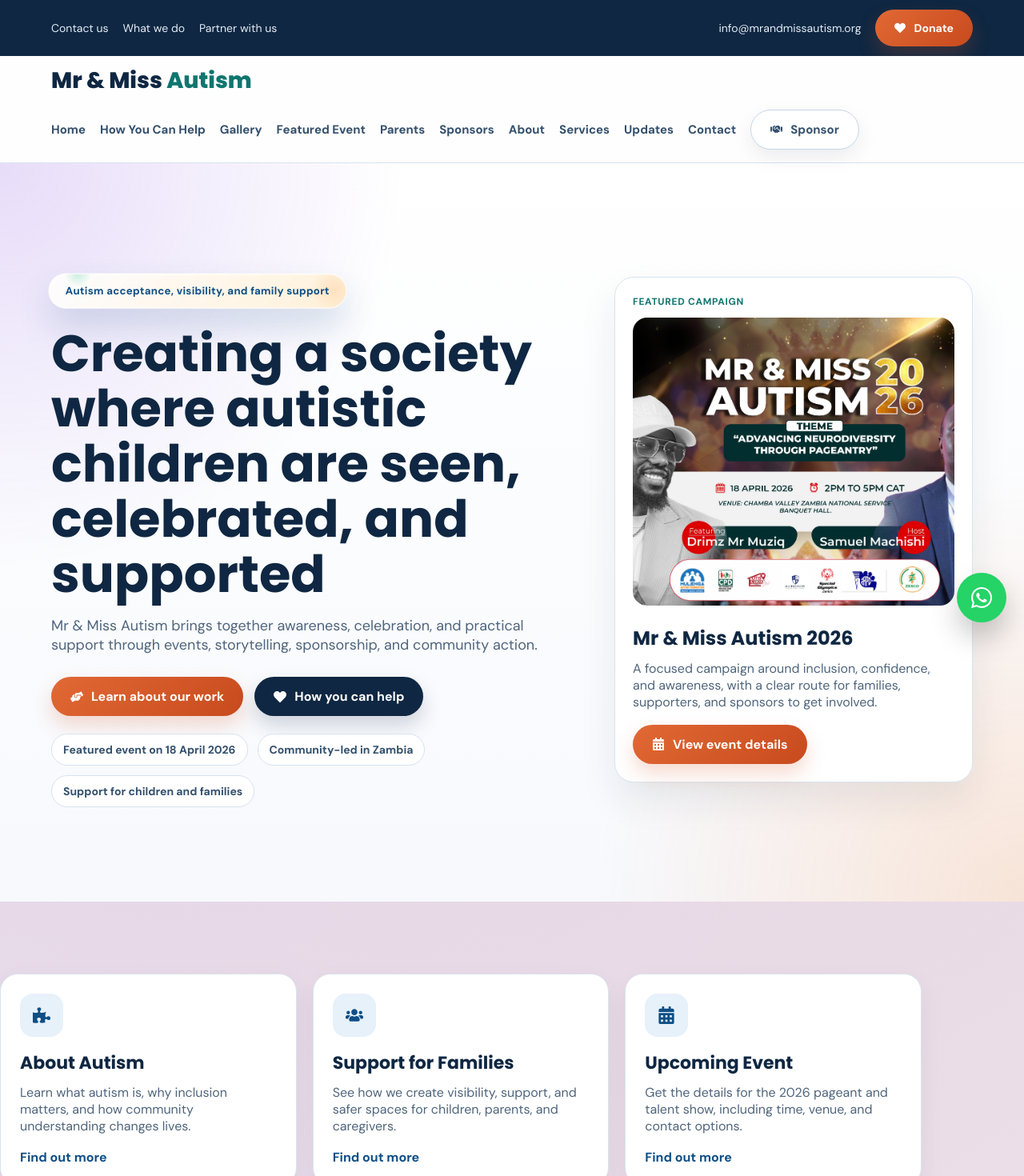
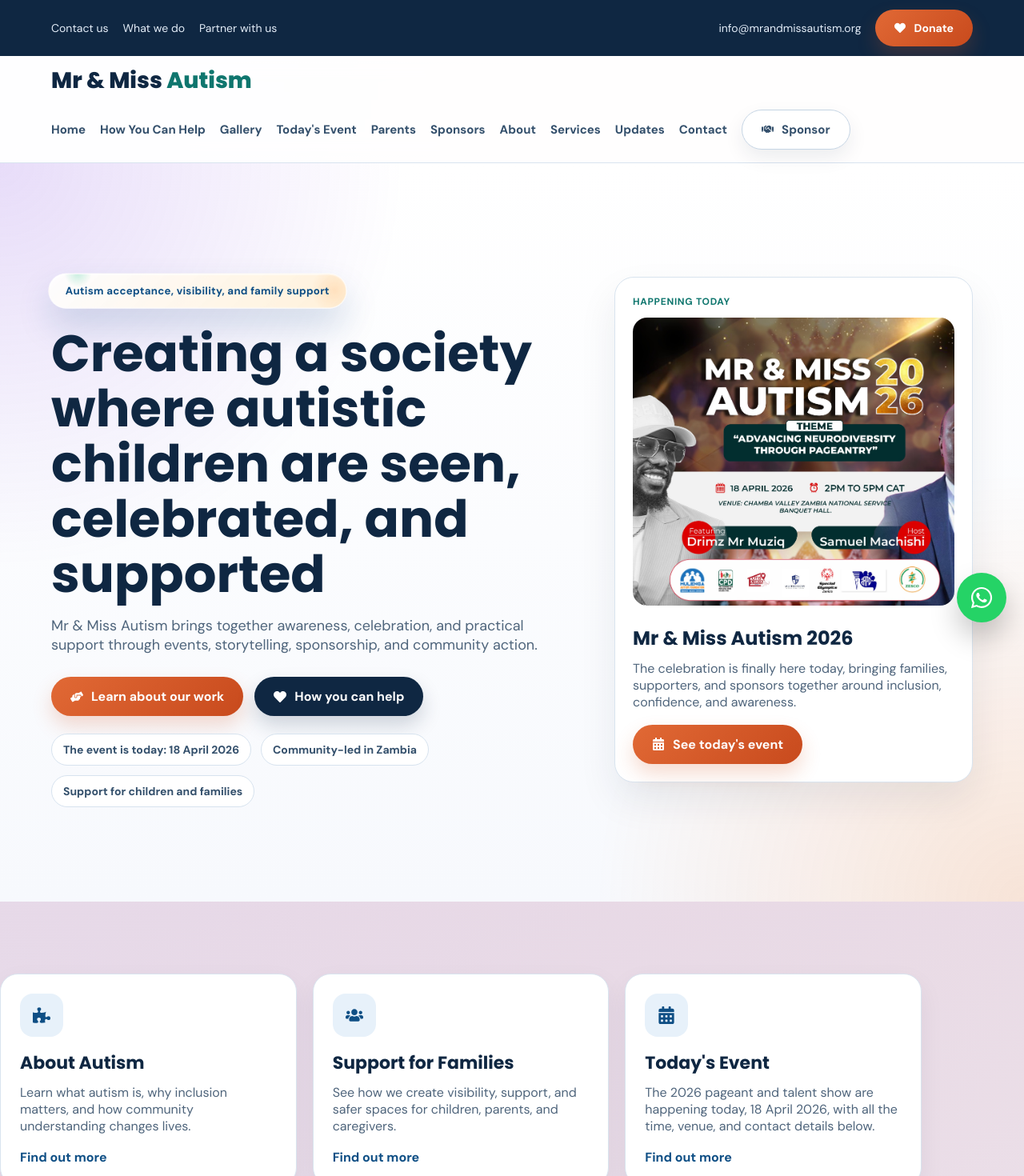
Before and after one commit to ABmwansa/Mr-and-Mis-Autism, a React (Create React App) app: page / in a window 1280 px wide. Shown: the top 1470 px of the page at 80% size. Built offline with nearby package versions, Linux system fonts and the light colour scheme.

Commit message:
Update event day messaging and add Zamcom sponsor

```diff
--- a/src/App.js
+++ b/src/App.js
@@ -1,5 +1,6 @@
 import React, { useEffect, useMemo, useRef, useState, Suspense } from "react";
-import { Link } from "react-router-dom";import {
+import { Link } from "react-router-dom";
+import {
   FaWhatsapp,
   FaHeart,
   FaHandsHelping,
@@ -40,6 +41,7 @@ import sponsor5 from "./assets/sponsor logos/multisensory.png";
 import sponsor6 from "./assets/sponsor logos/Logo6.png";
 import sponsor7 from "./assets/sponsor logos/logo7.jpeg";
 import sponsor8 from "./assets/sponsor logos/Logo.jpg.jpeg";
+import sponsor9 from "./assets/sponsor logos/zamcom-radio.jpeg";
 
 function SectionLoader({ minHeight = "300px" }) {
   return (
@@ -305,8 +307,8 @@ export default function App() {
     },
     {
       icon: <FaCalendarAlt />,
-      title: "Upcoming Event",
-      text: "Get the details for the 2026 pageant and talent show, including time, venue, and contact options.",
+      title: "Today's Event",
+      text: "The 2026 pageant and talent show are happening today, 18 April 2026, with all the time, venue, and contact details below.",
       href: "#upcoming-event",
     },
   ];
@@ -337,9 +339,9 @@ export default function App() {
 
   const updates = [
     {
-      title: "Mr & Miss Autism 2026 is coming up",
+      title: "Mr & Miss Autism 2026 is happening today",
       date: "18 April 2026",
-      text: "Our next event will celebrate confidence, talent, and inclusion with families, supporters, and community partners.",
+      text: "Today, 18 April 2026, families, supporters, and community partners are gathering to celebrate confidence, talent, and inclusion.",
       href: "#upcoming-event",
     },
     {
@@ -2127,7 +2129,7 @@ Message: ${sponsorForm.message || "-"}`;
               <a href="#home">Home</a>
               <a href="#help">How You Can Help</a>
               <a href="#gallery-highlights">Gallery</a>
-              <a href="#upcoming-event">Featured Event</a>
+              <a href="#upcoming-event">Today's Event</a>
               <a href="#parents-guide">Parents</a>
               <a href="#sponsors">Sponsors</a>
               <a href="#about">About</a>
@@ -2160,14 +2162,14 @@ Message: ${sponsorForm.message || "-"}`;
                 </a>
               </div>
               <div className="hero-meta">
-                <span>Featured event on 18 April 2026</span>
+                <span>The event is today: 18 April 2026</span>
                 <span>Community-led in Zambia</span>
                 <span>Support for children and families</span>
               </div>
             </div>
 
             <div className="hero-card">
-              <div className="hero-card-label">Featured campaign</div>
+              <div className="hero-card-label">Happening today</div>
               <img
                 src={eventPoster}
                 alt="Mr and Miss Autism 2026 poster"
@@ -2176,11 +2178,11 @@ Message: ${sponsorForm.message || "-"}`;
               />
               <h3>Mr & Miss Autism 2026</h3>
               <p>
-                A focused campaign around inclusion, confidence, and awareness, with a clear route for families, supporters, and sponsors to get involved.
+                The celebration is finally here today, bringing families, supporters, and sponsors together around inclusion, confidence, and awareness.
               </p>
 
               <a href="#upcoming-event" className="btn btn-primary">
-                <FaCalendarAlt /> View event details
+                <FaCalendarAlt /> See today's event
               </a>
             </div>
           </div>
@@ -2324,16 +2326,16 @@ Message: ${sponsorForm.message || "-"}`;
         <section id="upcoming-event" className="event-section-wrap">
           <div className="container">
             <div className="section-title">
-              <h2>Featured Event</h2>
+              <h2>Today's Event</h2>
               <p>
-                Be part of our upcoming signature event as we celebrate
+                The celebration is finally here today, 18 April 2026, as we gather around
                 neurodiversity, confidence, talent, and inclusion.
               </p>
             </div>
 
             <div className="event-grid">
               <div className="event-card">
-                <div className="event-tag">Upcoming Event</div>
+                <div className="event-tag">Happening Today</div>
                 <h3>Mr & Miss Autism 2026</h3>
                 <div className="event-theme">
                   Theme: “Advancing Neurodiversity Through Pageantry”
@@ -2398,7 +2400,7 @@ Message: ${sponsorForm.message || "-"}`;
               <div className="poster-card">
                 <img
                   src={eventPoster}
-                  alt="Upcoming event poster"
+                  alt="Mr & Miss Autism 2026 event poster"
                   loading="lazy"
                   decoding="async"
                 />
@@ -2508,7 +2510,7 @@ Message: ${sponsorForm.message || "-"}`;
               <div className="section-title">
                 <h2>Sponsor With Us</h2>
                 <p>
-                  Sponsorships are confirmed through bank payment only. Once your sponsorship is confirmed, we shall need your logo for brand visibility on our adverts and during the event.
+                  The event is live today, and sponsorships are confirmed through bank payment only. Once your sponsorship is confirmed, we shall need your logo for brand visibility on our adverts and across the event experience.
                 </p>
               </div>
 
@@ -2617,7 +2619,7 @@ Message: ${sponsorForm.message || "-"}`;
               <div className="section-title" style={{ marginTop: "56px" }}>
                 <h2>Our Partners & Sponsors</h2>
                 <p>
-                  As partnerships grow, this section showcases sponsor logos and helps build trust with new supporters.
+                  Today's event is backed by trusted partners and sponsors whose support helps build visibility, trust, and real community impact.
                 </p>
               </div>
 
@@ -2690,6 +2692,10 @@ Message: ${sponsorForm.message || "-"}`;
                 >
                   <img src={sponsor8} alt="Multisensory School" className="sponsor-logo-img" loading="lazy" decoding="async" />
                 </a>
+
+                <div className="logo-card" aria-label="Zamcom Radio">
+                  <img src={sponsor9} alt="Zamcom Radio 100.1 FM" className="sponsor-logo-img" loading="lazy" decoding="async" />
+                </div>
               </div>
 
               <div id="sponsorship-payment" className="payment-card" style={{ marginTop: "40px" }}>
@@ -3107,7 +3113,7 @@ Message: ${sponsorForm.message || "-"}`;
                 <div className="community-card">
                   <h3>Stay close to the movement</h3>
                   <p>
-                    Follow our upcoming event, reach out on WhatsApp, and help us build a stronger support network for autistic children and their families.
+                    Follow today's event, reach out on WhatsApp, and help us build a stronger support network for autistic children and their families.
                   </p>
                   <div className="donation-buttons">
                     <a
@@ -3191,7 +3197,7 @@ Message: ${sponsorForm.message || "-"}`;
                 <h3>Quick Links</h3>
                 <p><a href="#home">Home</a></p>
                 <p><a href="#gallery-highlights">Gallery</a></p>
-                <p><a href="#upcoming-event">Coming Up Next</a></p>
+                <p><a href="#upcoming-event">Today's Event</a></p>
                 <p><a href="#sponsors">Sponsors</a></p>
                 <p><a href="#about">About</a></p>
                 <p><a href="#programs">Programs</a></p>
```
Also changed, not shown: src/assets/sponsor logos/zamcom-radio.jpeg (added).
